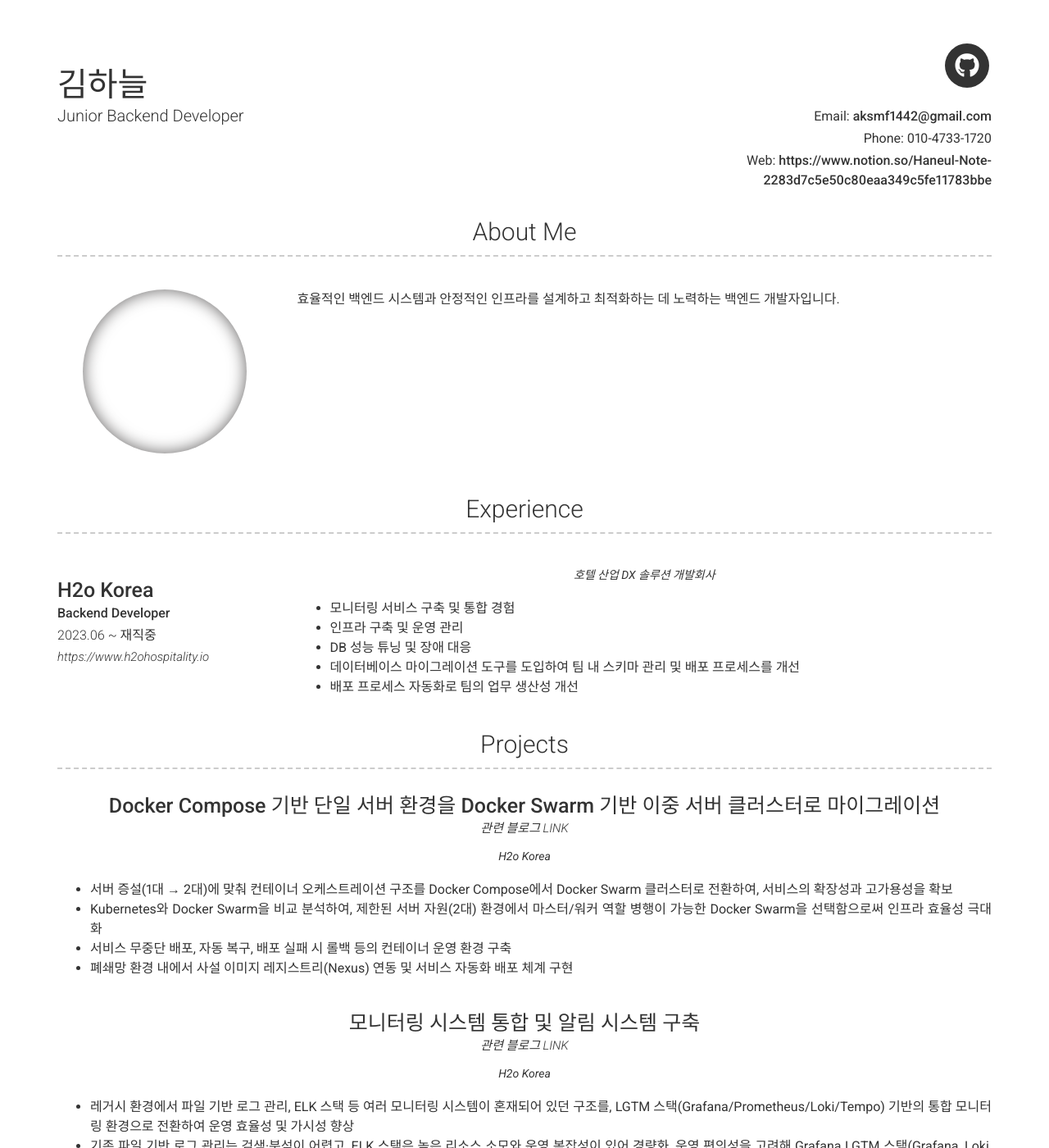
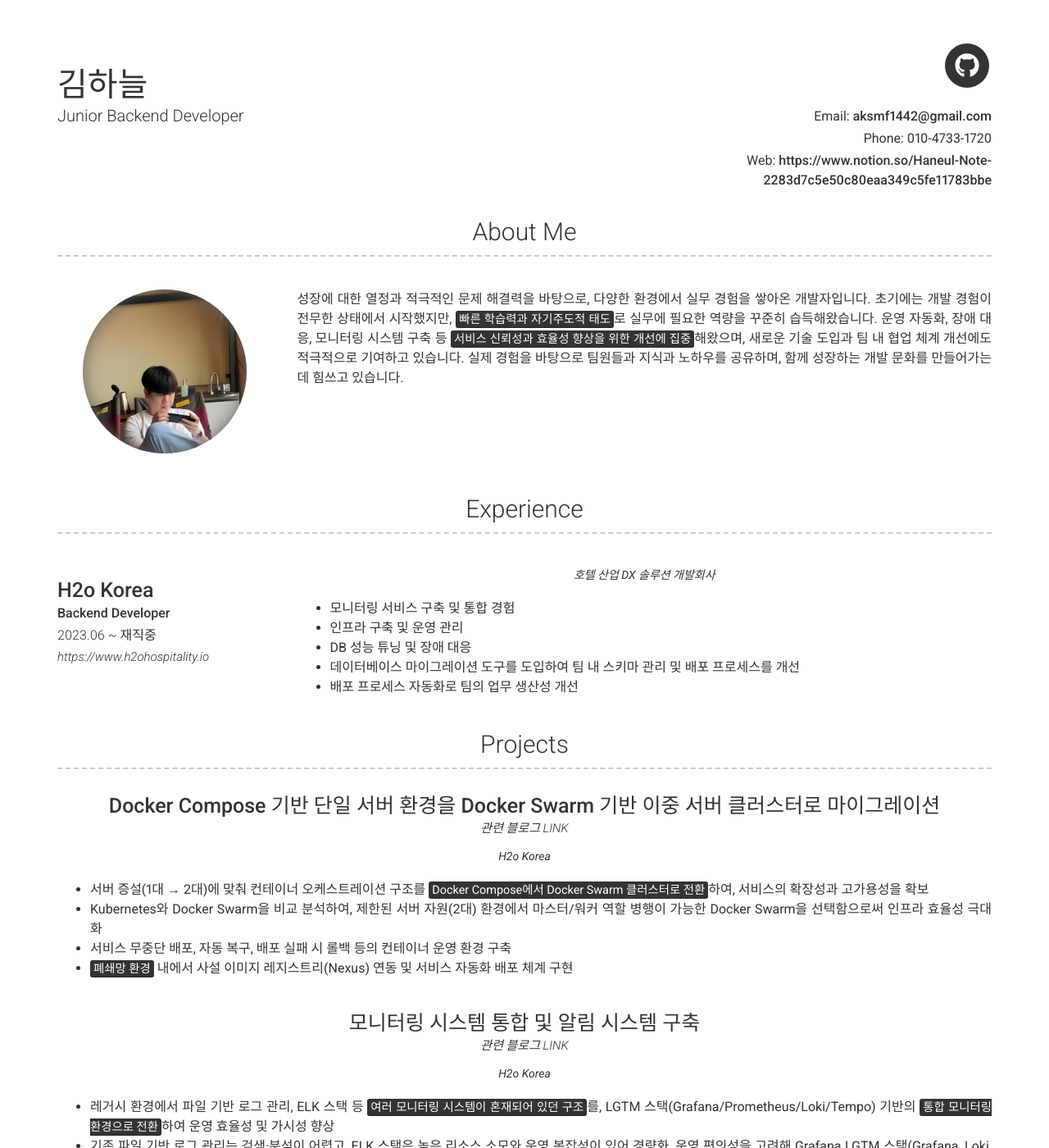
Before and after one commit to aksmf1442/resume, a Jekyll site: the page built from index.md, in a window 1280 px wide and 1400 px high. Shown: the whole window at 82% size. Built offline with Jekyll 4.4.1, drawn with Linux system fonts in a browser that asks for light colours; nearby versions of some CDN libraries; some of the changed text lies outside the part shown.

Commit message:
자기소개 및 이미지 수정

```diff
--- a/_config.yml
+++ b/_config.yml
@@ -38,9 +38,13 @@ additional_links:
 
 # About Section
 # about_title: About Me (Use this to override about section title)
-about_profile_image: Directory of profile image (eg. images/profile.jpg)
+about_profile_image: images/profile.jpg
 about_content: | # this will include new lines to allow paragraphs
-  효율적인 백엔드 시스템과 안정적인 인프라를 설계하고 최적화하는 데 노력하는 백엔드 개발자입니다.
+  성장에 대한 열정과 적극적인 문제 해결력을 바탕으로, 다양한 환경에서 실무 경험을 쌓아온 개발자입니다.
+  초기에는 개발 경험이 전무한 상태에서 시작했지만, <mark>빠른 학습력과 자기주도적 태도</mark>로 실무에 필요한 역량을 꾸준히 습득해왔습니다.
+  운영 자동화, 장애 대응, 모니터링 시스템 구축 등 <mark>서비스 신뢰성과 효율성 향상을 위한 개선에 집중</mark>해왔으며,
+  새로운 기술 도입과 팀 내 협업 체계 개선에도 적극적으로 기여하고 있습니다.
+  실제 경험을 바탕으로 팀원들과 지식과 노하우를 공유하며, 함께 성장하는 개발 문화를 만들어가는 데 힘쓰고 있습니다.
 content:
   - title: Experience
     layout: list
@@ -68,10 +72,10 @@ content:
         quote: >
           H2o Korea
         description: | # this will include new lines to allow paragraphs
-          - 서버 증설(1대 → 2대)에 맞춰 컨테이너 오케스트레이션 구조를 Docker Compose에서 Docker Swarm 클러스터로 전환하여, 서비스의 확장성과 고가용성을 확보
+          - 서버 증설(1대 → 2대)에 맞춰 컨테이너 오케스트레이션 구조를 <mark>Docker Compose에서 Docker Swarm 클러스터로 전환</mark>하여, 서비스의 확장성과 고가용성을 확보
           - Kubernetes와 Docker Swarm을 비교 분석하여, 제한된 서버 자원(2대) 환경에서 마스터/워커 역할 병행이 가능한 Docker Swarm을 선택함으로써 인프라 효율성 극대화
           - 서비스 무중단 배포, 자동 복구, 배포 실패 시 롤백 등의 컨테이너 운영 환경 구축
-          - 폐쇄망 환경 내에서 사설 이미지 레지스트리(Nexus) 연동 및 서비스 자동화 배포 체계 구현
+          - <mark>폐쇄망 환경</mark> 내에서 사설 이미지 레지스트리(Nexus) 연동 및 서비스 자동화 배포 체계 구현
       - layout: top-middle
         title: 모니터링 시스템 통합 및 알림 시스템 구축
         link: https://www.notion.so/2283d7c5e50c81698ea4df650fbc2569
@@ -79,11 +83,11 @@ content:
         quote: >
           H2o Korea
         description: | # this will include new lines to allow paragraphs
-          - 레거시 환경에서 파일 기반 로그 관리, ELK 스택 등 여러 모니터링 시스템이 혼재되어 있던 구조를, LGTM 스택(Grafana/Prometheus/Loki/Tempo) 기반의 통합 모니터링 환경으로 전환하여 운영 효율성 및 가시성 향상
+          - 레거시 환경에서 파일 기반 로그 관리, ELK 스택 등 <mark>여러 모니터링 시스템이 혼재되어 있던 구조</mark>를, LGTM 스택(Grafana/Prometheus/Loki/Tempo) 기반의 <mark>통합 모니터링 환경으로 전환</mark>하여 운영 효율성 및 가시성 향상
           - 기존 파일 기반 로그 관리는 검색·분석이 어렵고, ELK 스택은 높은 리소스 소모와 운영 복잡성이 있어 경량화, 운영 편의성을 고려해 Grafana LGTM 스택(Grafana, Loki, Tempo, Prometheus) 선택
           - 서비스 로그, DB exporter, Redis exporter 등 다양한 메트릭과 로그를 수집·통합하여 한 대시보드에서 시스템 상태, 성능, 분산 트레이스까지 통합 모니터링 가능하도록 개선
           - 특정 지표(CPU, 디스크 용량, HTTP 500 에러 등) 기반 이메일 알림 시스템을 구축하여 장애 발생 시 신속한 대응이 가능하도록 자동화
-          - 통합 모니터링 시스템 도입으로 운영 리소스 절감, 장애 대응 속도 및 서비스 신뢰성 대폭 향상
+          - 통합 모니터링 시스템 도입으로 운영 리소스 절감, 장애 대응 속도 및 서비스 신뢰성 향상
       - layout: top-middle
         title: DB 성능 개선 및 운영 효율 증대
         quote: >
```
Also changed, not shown: images/profile.jpg (added).
